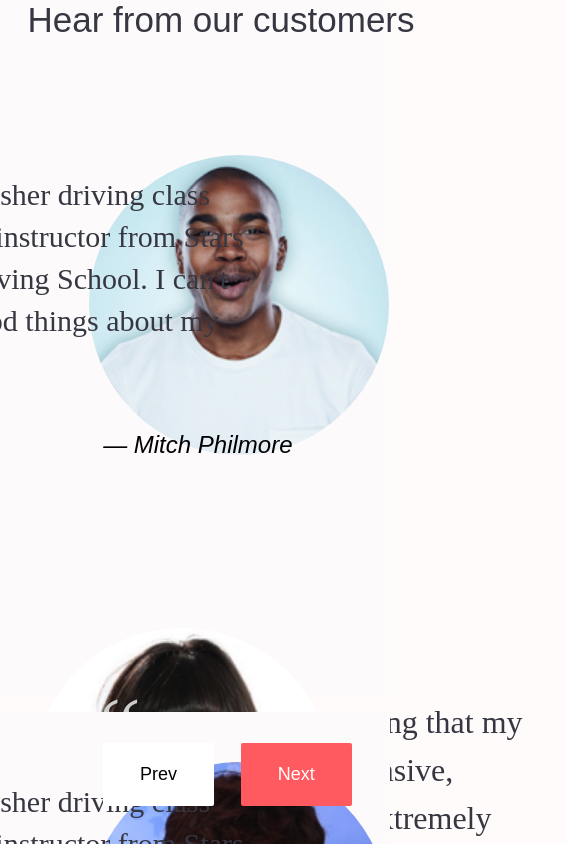
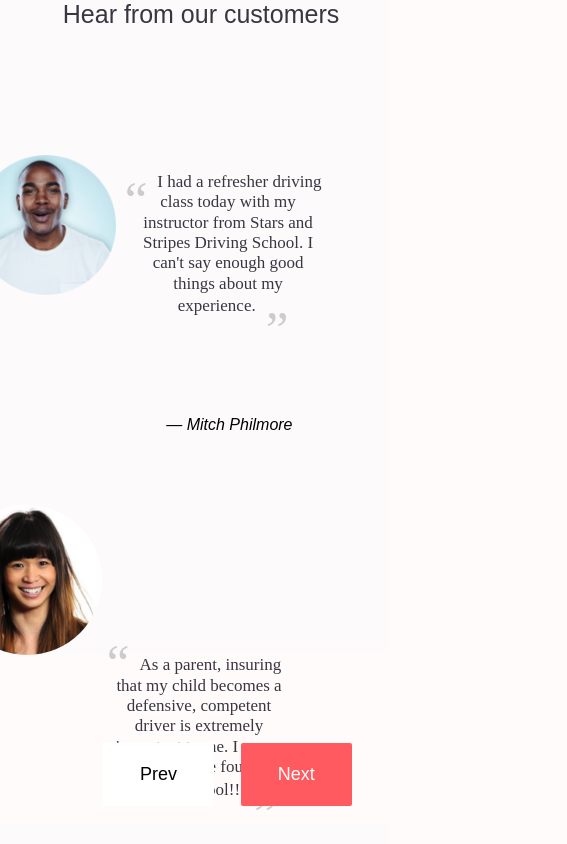
Before and after one commit to ijh5005/starsandstripesdrivingschool, a React (Create React App) app: page /page/review in a window 390 px wide. Shown: the top 844 px of the page, 567 px wide, since content can reach past the window. Built offline with nearby package versions, Linux system fonts and the light colour scheme; the HTML template or start-up script is replaced by a standard one; a web font is replaced by a local one.

Commit message:
Added media queries for contact and review page

```diff
--- a/src/components/ContactPage/index.css
+++ b/src/components/ContactPage/index.css
@@ -65,6 +65,58 @@
 /***************************/
 /* Small devices (portrait tablets and large phones, 600px and up) */
 @media only screen and (max-width: 600px) {
+	.left {
+		width: 40vw;
+		position: relative;
+		top: 14vh;
+		display: flex;
+		align-items: center;
+		flex-direction: column;
+	}
+
+
+.header {
+  font-weight: 700;
+  position:relative;
+  left:18px;
+  line-height: 1.1;
+  margin-bottom: 0.2em;
+  color: #a61d55;
+  font-size: 1.5em;
+  width: 5em;
+
+}
+
+.right {
+	width: 53vw;
+	float: right;
+	position: absolute;
+	left: 49%;
+	top: 25%;
+
+
+
+
+}
+
+.description {
+	font-size: 2.5vw;
+	line-height: 1.5;
+	color: #a61d55;
+	line-height: 1.5;
+	padding-left: 20px;
+	width: 90%;
+	margin-left: 10%;
+	text-align: -webkit-left;
+}
+.container {
+	width: 100%;
+	height: 65vh;
+	text-align: center;
+	background: #FDFAFB
+}
+
+
 
 }
 
--- a/src/components/ReviewPage/Testimonial/index.css
+++ b/src/components/ReviewPage/Testimonial/index.css
@@ -4,6 +4,7 @@
   width:100vw;
   margin:0 auto;
   position: relative;
+  margin-bottom:350px;
 }
 
 .profile {
@@ -20,8 +21,8 @@
   width:300px;
   position: absolute;
   right:15%;
-  top:80%;
-  margin-top:50px;
+  top:85%;
+
 }
 
 .quotation{
@@ -143,6 +144,112 @@ footer{
 /* Small devices (portrait tablets and large phones, 600px and up) */
 @media only screen and (max-width: 600px) {
 
+.container{
+  height:80vh;
+  width:100vw;
+  position: relative;
+
+
+}
+
+.profile {
+  height:140px;
+  width:140px;
+  position: absolute;
+  top:0;
+  left:-74px;
+}
+
+.profile2 {
+  height:150px;
+  width:150px;
+  position: absolute;
+  top:400px;
+  left:-48px;
+}
+
+.quotation{
+  width: 190px;
+  height: 120px;
+  font-family: PTSerif;
+  padding-top:20px;
+  font-size: 12px;
+  font-weight: normal;
+  font-style: normal;
+  font-stretch: normal;
+  line-height: 1.5;
+  letter-spacing: normal;
+  text-align: center;
+  color: #373742;
+  position: absolute;
+  left:29%;
+  bottom:0;
+  font-size: 17px;
+  quotes: "\201C""\201D""\2018""\2019";
+  padding: 10px 20px;
+  line-height: 1.2;
+}
+.review2{
+  width: 180px;
+  height: 120px;
+  font-family: PTSerif;
+  padding-top:15px;
+  font-size: 12px;
+  font-weight: normal;
+  font-style: normal;
+  font-stretch: normal;
+  line-height: 1.5;
+  letter-spacing: normal;
+  text-align: center;
+  color: #373742;
+  position: absolute;
+  left:10%;
+
+  font-size: 17px;
+  quotes: "\201C""\201D""\2018""\2019";
+  padding: 10px 20px;
+  line-height: 1.2;
+}
+
+.review2:before {
+  content: open-quote;
+  display: inline;
+  height: 0;
+  line-height: 0;
+  right:10px;
+  position: relative;
+  top: 10px;
+  color: #ccc;
+  font-size: 3em;
+}
+
+.review2::after {
+  content: close-quote;
+  display: inline;
+  height: 0;
+  line-height: 0;
+  left: 10px;
+  position: relative;
+  top: 35px;
+  color: #ccc;
+  font-size: 3em;
+}
+
+
+footer{
+  margin:0;
+  text-align: right;
+  font-size: 1em;
+  font-style: italic;
+  position:absolute;
+  right:10;
+  bottom:40%;
+}
+
+.container{
+  margin-bottom:170px;
+}
+
 }
 
 /* Medium devices (landscape tablets, 768px and up) */
--- a/src/components/ReviewPage/Testimonial/index.js
+++ b/src/components/ReviewPage/Testimonial/index.js
@@ -12,7 +12,8 @@ const Testimonial = (props)=>{
                 <footer>— Mitch Philmore</footer>
             </blockquote>
 
-            <br/>
+
+
 
             <div style={{background:`url(${props.img2})`,backgroundRepeat: 'no-repeat', backgroundSize: 'cover'}} className="profile2"> </div>
             <br/>
--- a/src/components/ReviewPage/index.css
+++ b/src/components/ReviewPage/index.css
@@ -22,6 +22,11 @@
 /***************************/
 /* Small devices (portrait tablets and large phones, 600px and up) */
 @media only screen and (max-width: 600px) {
+  .intro{
+    font-size:25px;
+    position:relative;
+    left:-20px;
+  }
 
 }
 
--- a/src/components/ReviewPage/index.js
+++ b/src/components/ReviewPage/index.js
@@ -20,6 +20,7 @@ const ReviewPage = () => {
      <br/>
      <br/>
     <Testimonial img={avatar5} img2={avatar3}/>
+
     <Testimonial img={avatar} img2={avatar4}/>
     <PrevBtn/>
     <NextBtn/>
```
